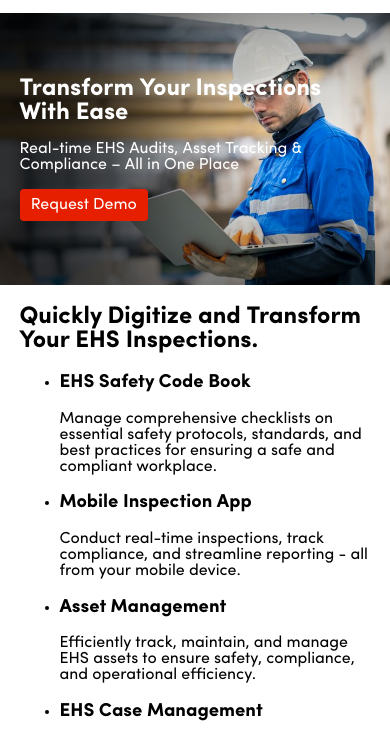
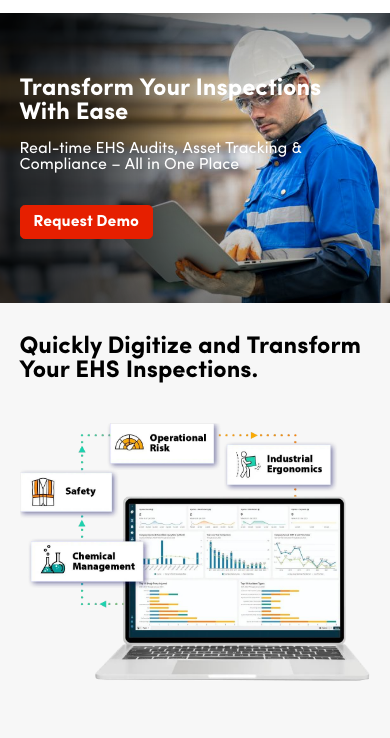
Before and after one commit to pixie-cheeks/task-assignment, a website built with Vite: page src/index.html in a window 390 px wide. Shown: the part 59-797 px from the top of the page. Built offline with nearby package versions, Linux system fonts and the light colour scheme.

Commit message:
Finish styling features section for mobile

```diff
--- a/src/index.html
+++ b/src/index.html
@@ -59,7 +59,7 @@
             Real-time EHS Audits, Asset Tracking &amp; Compliance &ndash; All in
             One Place
           </p>
-          <button class="button hero__button">Request Demo</button>
+          <button class="button hero__button primary-btn">Request Demo</button>
         </div>
       </div>
     </section>
@@ -67,8 +67,14 @@
     <main>
       <section class="features">
         <div class="page-container features-container">
-          <h2>Quickly Digitize and Transform Your EHS Inspections.</h2>
-          <div class="feature-image"></div>
+          <h2 class="features__title">
+            Quickly Digitize and Transform Your EHS Inspections.
+          </h2>
+          <img
+            class="features__img img"
+            src="assets/features-img.png"
+            alt="The product's user interface."
+          >
           <ul class="features__list">
             <li class="features__item">
               <h3>EHS Safety Code Book</h3>
--- a/src/main.css
+++ b/src/main.css
@@ -150,7 +150,7 @@
   font-size: inherit;
 }
 
-.nav__button {
+.primary-btn {
   border: 1px solid var(--primary-color);
   border-radius: 0.3rem;
   background-color: var(--primary-color);
@@ -159,7 +159,7 @@
   font-weight: bold;
 }
 
-.nav__button:hover {
+.primary-btn:hover {
   background-color: white;
   color: var(--primary-color);
 }
@@ -188,9 +188,49 @@
   margin: 0;
 }
 
+.hero__text {
+  margin-bottom: 2em;
+}
+
 .hero__button {
-  border-radius: 0.25rem;
-  background-color: var(--primary-color);
-  padding: 0.5em 0.7em;
-  color: white;
+  padding: 0.5em 0.8em;
 }
+
+/* Features Section */
+.img {
+  width: 100%;
+  height: auto;
+}
+
+.features {
+  background-color: #f7f7f7;
+}
+
+.features-container {
+  padding: 2em 0;
+}
+
+.features__title {
+  margin: 0;
+}
+
+.features__list {
+  margin: 0;
+  padding: 0;
+  list-style: none;
+}
+
+.features__item {
+  padding: 1em 0;
+}
+
+/* stylelint-disable selector-max-combinators, selector-max-type */
+.features__item > h3,
+.features__item > p {
+  margin: 0;
+}
+
+.features__item > h3 {
+  margin-bottom: 0.5em;
+}
+/* stylelint-enable selector-max-combinators, selector-max-type */
```
Also changed, not shown: src/assets/features-img.png (added).
